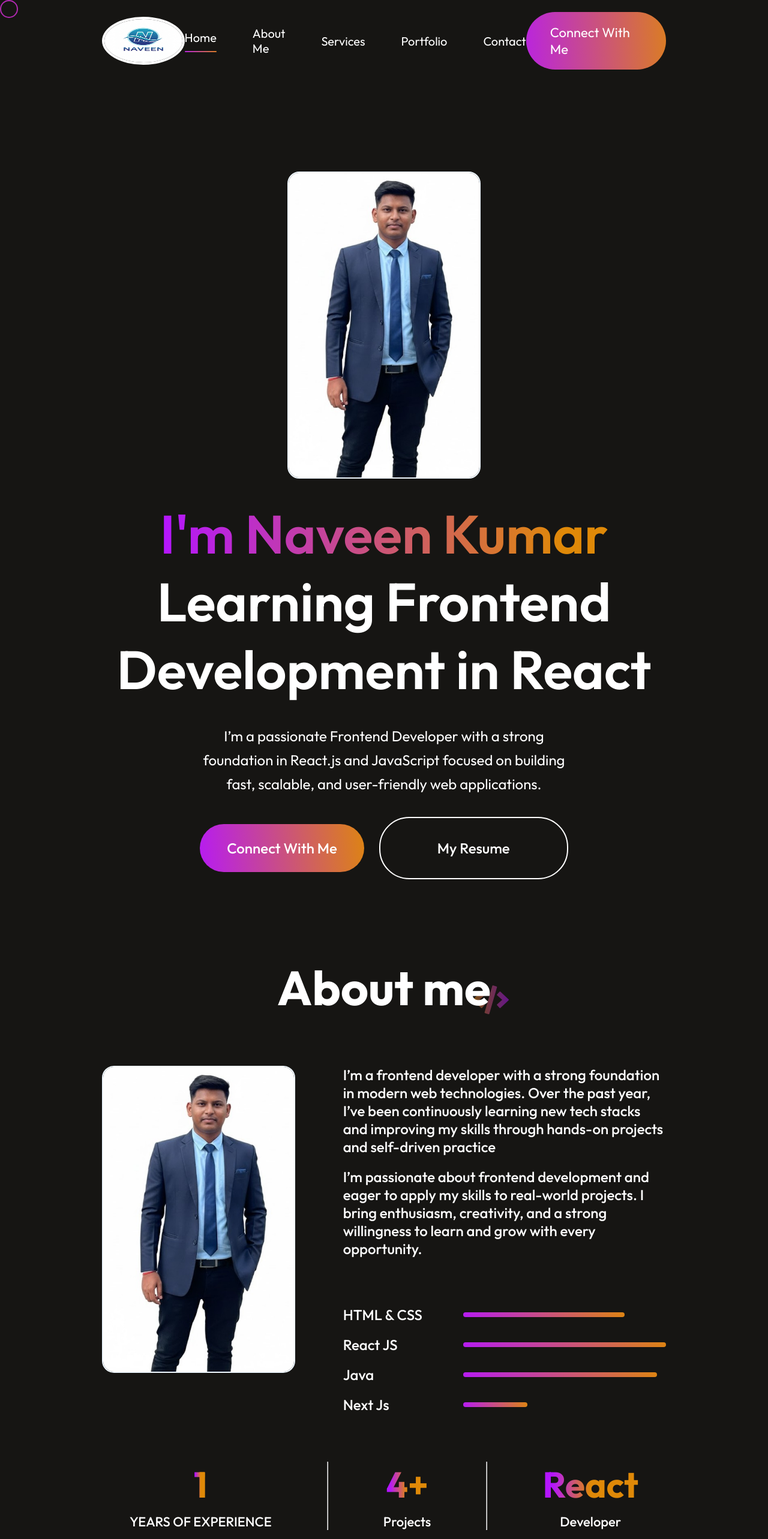
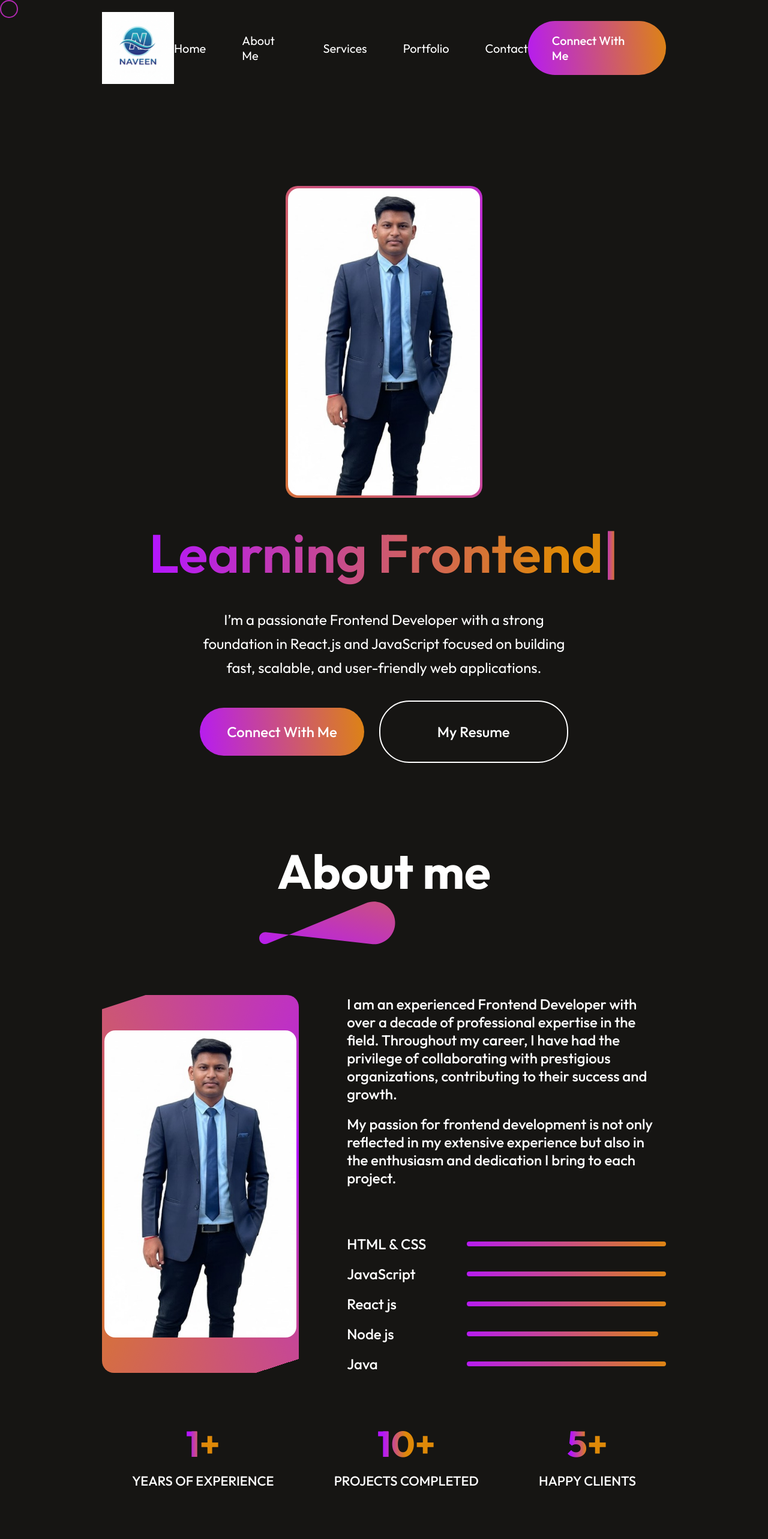
Before and after one commit to Naveen-Kumar48/Portfolio-in-React, a React (Vite) app: page / in a window 1280 px wide. Shown: the top 2566 px of the page at 60% size. Built offline with nearby package versions, Linux system fonts and the light colour scheme.

Commit message:
trying to mke responsive and adding son using n librarythe motioome animati

```diff
--- a/package.json
+++ b/package.json
@@ -15,12 +15,15 @@
   "dependencies": {
     "@vercel/analytics": "^1.6.0",
     "@vercel/speed-insights": "^1.3.0",
+    "framer-motion": "^12.23.25",
     "gsap": "^3.13.0",
+    "lenis": "^1.3.15",
     "react": "^19.1.1",
     "react-anchor-link-smooth-scroll": "^1.0.12",
     "react-dom": "^19.1.1",
     "react-icons": "^5.5.0",
-    "react-toastify": "^11.0.5"
+    "react-toastify": "^11.0.5",
+    "typed.js": "^2.1.0"
   },
   "devDependencies": {
     "@eslint/js": "^9.36.0",
--- a/src/App.jsx
+++ b/src/App.jsx
@@ -11,9 +11,10 @@ import { ToastContainer } from "react-toastify";
 import "react-toastify/dist/ReactToastify.css";
 import { Analytics } from "@vercel/analytics/react";
 import { SpeedInsights } from "@vercel/speed-insights/react";
+import SmoothScroll from "./gsap/SmoothScroll";
 const App = () => {
   return (
-    <>
+    <SmoothScroll>
       <svg width="0" height="0" style={{ position: "absolute" }}>
         <defs>
           <linearGradient id="theme-gradient" x1="0%" y1="0%" x2="100%" y2="0%">
@@ -24,7 +25,7 @@ const App = () => {
       </svg>
       <ToastContainer />
       <Analytics />
-      <SpeedInsights/>
+      <SpeedInsights />
       <Cursor />
       <Navbar />
       <Hero />
@@ -33,7 +34,7 @@ const App = () => {
       <Mywork />
       <Contact />
       <Footer />
-    </>
+    </SmoothScroll>
   );
 };
 
--- a/src/Component/About.css
+++ b/src/Component/About.css
@@ -7,9 +7,11 @@
   margin: 80px 170px;
 }
 .about-img {
-  border-radius: 20px;
+  border-radius: 18px; /* Slightly smaller than container */
   height: 32rem;
-  border: 2px solid aliceblue;
+  width: auto;
+  z-index: 1;
+  background-color: #161513; /* Match body bg just in case */
 }
 .about-title {
   position: relative;
@@ -31,6 +33,34 @@
 .about-section {
   display: flex;
   gap: 80px;
+}
+.about-left {
+  position: relative;
+  display: flex;
+  justify-content: center;
+  align-items: center;
+  overflow: hidden;
+  border-radius: 20px;
+  width: fit-content;
+  flex-shrink: 0;
+  padding: 4px; /* Thickness of the border */
+}
+.about-left::before {
+  content: "";
+  position: absolute;
+  width: 200%;
+  height: 200%;
+  background: conic-gradient(#df8908, #b415ff, #df8908);
+  animation: rotate 4s linear infinite;
+  z-index: 0;
+}
+@keyframes rotate {
+  0% {
+    transform: rotate(0deg);
+  }
+  100% {
+    transform: rotate(360deg);
+  }
 }
 .about-right {
   display: flex;
@@ -102,6 +132,19 @@
   transform: scale(1.12);
   transition: 0.5s;
 }
+@media (max-width: 1200px) {
+  .about {
+    margin: 50px 80px;
+    gap: 60px;
+  }
+  .about-title h1 {
+    font-size: 60px;
+  }
+  .about-img {
+    height: 28rem;
+  }
+}
+
 @media (max-width: 768px) {
   .about {
     gap: 50px;
@@ -121,7 +164,15 @@
     gap: 30px;
   }
   .about-left {
-    display: none;
+    display: flex;
+    justify-content: center;
+    width: 100%;
+    margin-bottom: 30px;
+  }
+  .about-img {
+    height: auto;
+    width: 80%;
+    max-width: 300px;
   }
   .about-para {
     font-size: 16px;
--- a/src/Component/About.jsx
+++ b/src/Component/About.jsx
@@ -1,63 +1,98 @@
 import React from "react";
 import "./About.css";
-import { FaCode } from "react-icons/fa";
+import theme_pattern from "../assets/pattern-img.svg";
 import profile_img from "../assets/profile-img.jpg";
+import { motion } from "framer-motion";
+
 const About = () => {
   return (
     <div id="about" className="about">
-      <div className="about-title">
+      <motion.div
+        className="about-title"
+        initial={{ y: 50, opacity: 0 }}
+        whileInView={{ y: 0, opacity: 1 }}
+        transition={{ duration: 0.6 }}
+        viewport={{ once: true }}
+      >
         <h1>About me</h1>
-        <FaCode className="theme-pattern" />
-      </div>
-      <section className="about-section">
-        <div className="about-left">
-          <img src={profile_img} className="profile-img" alt="ProfileImage" />
-        </div>
+        <img src={theme_pattern} alt="" />
+      </motion.div>
+      <div className="about-section">
+        <motion.div
+          className="about-left"
+          initial={{ x: -100, opacity: 0 }}
+          whileInView={{ x: 0, opacity: 1 }}
+          transition={{ duration: 0.8 }}
+          viewport={{ once: true }}
+        >
+          <img src={profile_img} className="about-img" alt="ProfileImage" />
+        </motion.div>
         <div className="about-right">
-          <div className="about-para">
+          <motion.div
+            className="about-para"
+            initial={{ x: 100, opacity: 0 }}
+            whileInView={{ x: 0, opacity: 1 }}
+            transition={{ duration: 0.8 }}
+            viewport={{ once: true }}
+          >
             <p>
-              I’m a frontend developer with a strong foundation in modern web
-              technologies. Over the past year, I’ve been continuously learning
-              new tech stacks and improving my skills through hands-on projects
-              and self-driven practice
+              I am an experienced Frontend Developer with over a decade of
+              professional expertise in the field. Throughout my career, I have
+              had the privilege of collaborating with prestigious organizations,
+              contributing to their success and growth.
             </p>
             <p>
-              I’m passionate about frontend development and eager to apply my
-              skills to real-world projects. I bring enthusiasm, creativity, and
-              a strong willingness to learn and grow with every opportunity.
+              My passion for frontend development is not only reflected in my
+              extensive experience but also in the enthusiasm and dedication I
+              bring to each project.
             </p>
-          </div>
+          </motion.div>
           <div className="about-skills">
-            <div className="about-skill">
-              <p>HTML & CSS</p> <hr style={{ width: "50%" }} />{" "}
-            </div>
-            <div className="about-skill">
-              <p>React JS</p> <hr style={{ width: "80%" }} />{" "}
-            </div>
-            <div className="about-skill">
-              <p>Java</p> <hr style={{ width: "60%" }} />{" "}
-            </div>
-            <div className="about-skill">
-              <p>Next Js</p> <hr style={{ width: "20%" }} />{" "}
-            </div>
+            {[
+              { skill: "HTML & CSS", width: "80%" },
+              { skill: "JavaScript", width: "80%" },
+              { skill: "React js", width: "80%" },
+              { skill: "Node js", width: "60%" },
+              { skill: "Java", width: "80%" },
+            ].map((item, index) => (
+              <motion.div
+                key={index}
+                className="about-skill"
+                initial={{ width: "0%" }}
+                whileInView={{ width: "100%" }}
+                transition={{ duration: 0.8, delay: index * 0.1 }}
+                viewport={{ once: true }}
+              >
+                <p>{item.skill}</p>{" "}
+                <motion.hr
+                  initial={{ width: "0%" }}
+                  whileInView={{ width: item.width }}
+                  transition={{ duration: 1, delay: 0.5 }}
+                  viewport={{ once: true }}
+                />{" "}
+              </motion.div>
+            ))}
           </div>
         </div>
-      </section>
+      </div>
       <div className="about-achievements">
-        <div className="about-achievement">
-          <h1>1</h1>
-          <p>YEARS OF EXPERIENCE</p>
-        </div>
-        <hr />
-        <div className="about-achievement">
-          <h1>4+</h1>
-          <p>Projects</p>
-        </div>
-        <hr />
-        <div className="about-achievement">
-          <h1>React</h1>
-          <p>Developer</p>
-        </div>
+        {[
+          { count: "1+", label: "YEARS OF EXPERIENCE" },
+          { count: "10+", label: "PROJECTS COMPLETED" },
+          { count: "5+", label: "HAPPY CLIENTS" },
+        ].map((item, index) => (
+          <motion.div
+            key={index}
+            className="about-achievement"
+            initial={{ scale: 0.5, opacity: 0 }}
+            whileInView={{ scale: 1, opacity: 1 }}
+            transition={{ duration: 0.5, delay: index * 0.2 }}
+            viewport={{ once: true }}
+          >
+            <h1>{item.count}</h1>
+            <p>{item.label}</p>
+          </motion.div>
+        ))}
       </div>
     </div>
   );
--- a/src/Component/Contact.jsx
+++ b/src/Component/Contact.jsx
@@ -1,12 +1,29 @@
-import React from "react";
+import React, { useRef, useEffect } from "react";
 import "./Contact.css";
 import { FiMail } from "react-icons/fi";
 import { FaPhoneVolume } from "react-icons/fa6";
 import { IoLocationSharp } from "react-icons/io5";
 import { toast } from "react-toastify";
 import { FaCode } from "react-icons/fa";
+import Typed from "typed.js";
 
 const Contact = () => {
+  const el = useRef(null);
+
+  useEffect(() => {
+    const typed = new Typed(el.current, {
+      strings: ["Let's Talk"],
+      typeSpeed: 50,
+      backSpeed: 50,
+      backDelay: 1000,
+      loop: true,
+    });
+
+    return () => {
+      typed.destroy();
+    };
+  }, []);
+
   const onSubmit = async (event) => {
     event.preventDefault();
     const formData = new FormData(event.target);
@@ -39,7 +56,9 @@ const Contact = () => {
       </div>
       <section className="contact-section">
         <div className="contact-left">
-          <h1>Let's Talk</h1>
+          <h1>
+            <span ref={el}></span>
+          </h1>
           <p>
             I'm currently avaliable to take on new projects, so feel free to
             send me a message about anything that you want me to work on. You
--- a/src/Component/Hero.css
+++ b/src/Component/Hero.css
@@ -18,9 +18,35 @@
   transition: 0.3s ease-in-out;
 }
 
-.Hero img {
+.hero-img-container {
   margin-top: 150px;
+  position: relative;
+  display: flex;
+  justify-content: center;
+  align-items: center;
+  overflow: hidden;
+  border-radius: 20px;
+  width: fit-content;
+  padding: 4px;
 }
+.hero-img-container::before {
+  content: "";
+  position: absolute;
+  width: 200%;
+  height: 200%;
+  background: conic-gradient(#df8908, #b415ff, #df8908);
+  animation: rotate 4s linear infinite;
+  z-index: 0;
+}
+@keyframes rotate {
+  0% {
+    transform: rotate(0deg);
+  }
+  100% {
+    transform: rotate(360deg);
+  }
+}
+
 .Hero h1 {
   text-align: center;
   width: 70%;
@@ -28,9 +54,11 @@
   font-weight: 600;
 }
 .profile-img {
-  border-radius: 20px;
+  border-radius: 18px;
   height: 32rem;
-  border: 2px solid aliceblue;
+  z-index: 1;
+  background-color: #161513;
+  /* border: 2px solid aliceblue; removed */
 }
 
 .Hero h1 span {
--- a/src/Component/Hero.jsx
+++ b/src/Component/Hero.jsx
@@ -1,21 +1,60 @@
-import React from "react";
+import React, { useEffect, useRef } from "react";
 import "./Hero.css";
 import profile_img from "../assets/profile-img.jpg";
+import Typed from "typed.js";
+import AnchorLink from "react-anchor-link-smooth-scroll";
+import { motion } from "framer-motion";
 
-import AnchorLink from "react-anchor-link-smooth-scroll";
 const Hero = () => {
+  const el = useRef(null);
+
+  useEffect(() => {
+    const typed = new Typed(el.current, {
+      strings: ["I'm Naveen Kumar", "Learning Frontend Development in React"],
+      startDelay: 300,
+      typeSpeed: 100,
+      backSpeed: 100,
+      backDelay: 100,
+      loop: true,
+    });
+
+    return () => {
+      typed.destroy();
+    };
+  }, []);
+
   return (
     <div id="home" className="Hero">
-      <img src={profile_img} className="profile-img" alt="ProfileImage" />
-      <h1>
-        <span>I'm Naveen Kumar</span> Learning Frontend Development in React
-      </h1>
-      <p>
+      <motion.div
+        className="hero-img-container"
+        initial={{ scale: 0, opacity: 0 }}
+        animate={{ scale: 1, opacity: 1 }}
+        transition={{ duration: 0.8, ease: "easeOut" }}
+      >
+        <img src={profile_img} className="profile-img" alt="ProfileImage" />
+      </motion.div>
+      <motion.h1
+        initial={{ y: 50, opacity: 0 }}
+        animate={{ y: 0, opacity: 1 }}
+        transition={{ duration: 0.8, delay: 0.3 }}
+      >
+        <span ref={el}></span>
+      </motion.h1>
+      <motion.p
+        initial={{ y: 50, opacity: 0 }}
+        animate={{ y: 0, opacity: 1 }}
+        transition={{ duration: 0.8, delay: 0.5 }}
+      >
         I’m a passionate Frontend Developer with a strong foundation in React.js
         and JavaScript focused on building fast, scalable, and user-friendly web
         applications.
-      </p>
-      <div className="Hero-action">
+      </motion.p>
+      <motion.div
+        className="Hero-action"
+        initial={{ y: 50, opacity: 0 }}
+        animate={{ y: 0, opacity: 1 }}
+        transition={{ duration: 0.8, delay: 0.7 }}
+      >
         <div className="Hero-connect">
           <AnchorLink className="anchor-link" offset={50} href="#contact">
             Connect With Me
@@ -26,7 +65,7 @@ const Hero = () => {
             My Resume
           </a>
         </div>
-      </div>
+      </motion.div>
     </div>
   );
 };
--- a/src/Component/Navbar.css
+++ b/src/Component/Navbar.css
@@ -1,8 +1,13 @@
 .navbar {
   display: flex;
   align-items: center;
-  justify-content: space-around;
+  justify-content: space-between;
   margin: 20px 170px;
+}
+.logo {
+  width: 120px;
+  height: auto;
+  cursor: pointer;
 }
 .nav-menu {
   display: flex;
@@ -10,47 +15,66 @@
   list-style: none;
   gap: 60px;
   font-size: 20px;
-}
-.connect-btn {
-  padding: 20px 40px;
-  border-radius: 50px;
-  background: linear-gradient(267deg, #da7c25 0.36%, #b923e1 102.06%);
-  font-size: 22px;
-  cursor: pointer;
-  transition: 0.5s;
-}
-.connect-btn:hover {
-  transform: scale(1.05);
+  color: white;
 }
 .nav-menu li {
   display: flex;
   flex-direction: column;
   gap: 5px;
   cursor: pointer;
+  transition: 0.3s;
 }
-.nav-menu li img {
-  display: flex;
-  margin: auto;
+.nav-menu li:hover,
+.nav-menu li p.active {
+  transform: scale(1.1);
+  background: linear-gradient(267deg, #da7c25 0.36%, #b923e1 102.06%);
+  background-clip: text;
+  -webkit-background-clip: text;
+  -webkit-text-fill-color: transparent;
+  transition: 0.3s;
+}
+.connect-btn {
+  padding: 20px 40px;
+  border-radius: 50px;
+  background: linear-gradient(264deg, #df8908 -5.09%, #b415ff 106.28%);
+  font-size: 20px;
+  cursor: pointer;
+  color: white;
+  font-weight: 500;
+}
+.connect-btn:hover {
+  border: 2px solid white;
 }
 .anchor-link {
   text-decoration: none;
   color: white;
+  cursor: pointer;
+}
+.nav-menu li img {
+  display: flex;
+  flex-direction: column;
+  margin-left: auto;
+  margin-right: auto;
+}
+.nav-mob-open {
+  display: none;
 }
 .nav-mob-close {
   display: none;
 }
-.nav-mob-open {
-  display: none;
+@media (max-width: 1024px) {
+  .navbar {
+    margin: 20px 50px;
+  }
+  .nav-menu {
+    gap: 30px;
+    font-size: 18px;
+  }
+  .connect-btn {
+    padding: 15px 30px;
+    font-size: 18px;
+  }
 }
-.logo {
-  width: 150px;
-  height: 80px;
-  box-sizing: border-box;
-  color: white;
-  border: 4px solid white;
-  border-radius: 50%;
-}
-
 @media (max-width: 768px) {
   .navbar {
     margin: 20px 30px;
@@ -60,18 +84,16 @@
   }
   .nav-mob-open {
     display: block;
-    position: fixed;
-    right: 30px;
-    top: 25px;
-    z-index: 3;
+    font-size: 30px;
+    cursor: pointer;
   }
   .nav-mob-close {
     display: block;
+    font-size: 30px;
+    cursor: pointer;
     position: absolute;
     top: 30px;
-    left: 30px;
-    width: 30px;
-    cursor: pointer;
+    right: 30px;
   }
   .nav-menu {
     position: fixed;
@@ -80,61 +102,14 @@
     top: 0;
     gap: 30px;
     background: #1f0016;
-    width: 100%;
+    width: 350px;
     height: 100%;
-    z-index: 4;
+    z-index: 2;
     transition: right 0.5s;
-    right: -100%;
-    padding-top: 100px;
+    right: -350px;
   }
   .nav-menu li {
     font-size: 24px;
     padding-left: 50px;
-    flex-direction: row;
-    gap: 20px;
   }
 }
-
-.nav-underline {
-  width: 100%;
-  height: 2px;
-  background: linear-gradient(267deg, #da7c25 0.36%, #b923e1 102.06%);
-  margin-top: 5px;
-  border-radius: 2px;
-}
-
-.nav-mob-open {
-  display: none;
-  font-size: 30px;
-  color: white;
-  cursor: pointer;
-}
-
-.nav-mob-close {
-  display: none;
-  font-size: 30px;
-  color: white;
-  cursor: pointer;
-  position: absolute;
-  top: 30px;
-  right: 30px;
-}
-
-@media (max-width: 768px) {
-  .nav-mob-open {
-    display: block;
-  }
-  .nav-mob-close {
-    display: block;
-  }
-}
-
-@media (max-width: 1024px) {
-  .navbar {
-    margin: 20px 50px;
-  }
-  .nav-menu {
-    gap: 30px;
-    font-size: 18px;
-  }
-}
--- a/src/Component/Navbar.jsx
+++ b/src/Component/Navbar.jsx
@@ -1,10 +1,14 @@
-import { useRef, useState } from "react";
+import { useRef, useState, useEffect } from "react";
 import "./Navbar.css";
 import AnchorLink from "react-anchor-link-smooth-scroll";
 import { IoMenu, IoClose } from "react-icons/io5";
 
+import gsap from "gsap";
+import { ScrollTrigger } from "gsap/ScrollTrigger";
+
 const Navbar = () => {
-  const [menu, setMenu] = useState("home");
+  const [activeSection, setActiveSection] = useState("home");
+  const [isScrolled, setIsScrolled] = useState(false);
   const menuRef = useRef();
 
   const openmenu = () => {
@@ -14,50 +18,104 @@ const Navbar = () => {
     menuRef.current.style.right = "-100%";
   };
 
+  useEffect(() => {
+    gsap.registerPlugin(ScrollTrigger);
+
+    ScrollTrigger.create({
+      start: "top top",
+      end: 99999,
+      onUpdate: (self) => {
+        if (self.scroll() > 500) {
+          setIsScrolled(true);
+        } else {
+          setIsScrolled(false);
+        }
+      },
+    });
+
+    const observer = new IntersectionObserver(
+      (entries) => {
+        entries.forEach((entry) => {
+          if (entry.isIntersecting) {
+            setActiveSection(entry.target.id);
+          }
+        });
+      },
+      {
+        root: null,
+        rootMargin: "-50% 0px -50% 0px", // Trigger when section is in the middle of viewport
+        threshold: 0,
+      }
+    );
+
+    const sections = document.querySelectorAll("div[id], section[id]");
+    sections.forEach((section) => observer.observe(section));
+
+    return () => {
+      // ScrollTrigger automatically cleans up on component unmount if we killed it,
+      // but here we are creating a global trigger.
+      // Ideally we should kill it.
+      ScrollTrigger.getAll().forEach((t) => t.kill());
+      sections.forEach((section) => observer.unobserve(section));
+    };
+  }, []);
+
   return (
     <>
-      <nav className="navbar">
+      <nav className={`navbar ${isScrolled ? "scrolled" : ""}`}>
         <img src="/image.png" className="logo" alt="Logo" />
         <IoMenu onClick={openmenu} className="nav-mob-open" />
         <ul ref={menuRef} className="nav-menu">
           <IoClose onClick={closemenu} className="nav-mob-close" />
           <li>
             <AnchorLink className="anchor-link" href="#home">
-              <p onClick={() => setMenu("home")}>Home</p>
-            </AnchorLink>{" "}
-            {menu === "home" ? <div className="nav-underline"></div> : <> </>}
+              <p
+                className={activeSection === "home" ? "active" : ""}
+                onClick={() => setActiveSection("home")}
+              >
+                Home
+              </p>
+            </AnchorLink>
           </li>
           <li>
             <AnchorLink className="anchor-link" offset={50} href="#about">
-              <p onClick={() => setMenu("about")}>About Me</p>
-            </AnchorLink>{" "}
-            {menu === "about" ? <div className="nav-underline"></div> : <> </>}
+              <p
+                className={activeSection === "about" ? "active" : ""}
+                onClick={() => setActiveSection("about")}
+              >
+                About Me
+              </p>
+            </AnchorLink>
           </li>
           <li>
             <AnchorLink className="anchor-link" offset={50} href="#services">
-              <p onClick={() => setMenu("services")}>Services</p>
-            </AnchorLink>{" "}
-            {menu === "services" ? (
-              <div className="nav-underline"></div>
-            ) : (
-              <> </>
-            )}
+              <p
+                className={activeSection === "services" ? "active" : ""}
+                onClick={() => setActiveSection("services")}
+              >
+                Services
+              </p>
+            </AnchorLink>
           </li>
           <li>
             <AnchorLink className="anchor-link" offset={50} href="#work">
-              <p onClick={() => setMenu("work")}>Portfolio</p>
-            </AnchorLink>{" "}
-            {menu === "work" ? <div className="nav-underline"></div> : <> </>}{" "}
+              <p
+                className={activeSection === "work" ? "active" : ""}
+                onClick={() => setActiveSection("work")}
+              >
+                Portfolio
+              </p>
+            </AnchorLink>
           </li>
           <li>
             <AnchorLink className="anchor-link" offset={50} href="#contact">
-              <p onClick={() => setMenu("contact")}>Contact</p>
-            </AnchorLink>{" "}
-            {menu === "contact" ? (
-              <div className="nav-underline"></div>
-            ) : (
-              <> </>
-            )}
+              <p
+                className={activeSection === "contact" ? "active" : ""}
+                onClick={() => setActiveSection("contact")}
+              >
+                Contact
+              </p>
+            </AnchorLink>
           </li>
         </ul>
         <div className="connect-btn">
```
Also changed, not shown: src/Component/Contact.css (+21 -0 lines), src/Component/Mywork.css (+17 -0 lines), src/Component/Services.css (+13 -0 lines), 1 other file (tests, documents, lock files or other folders).
